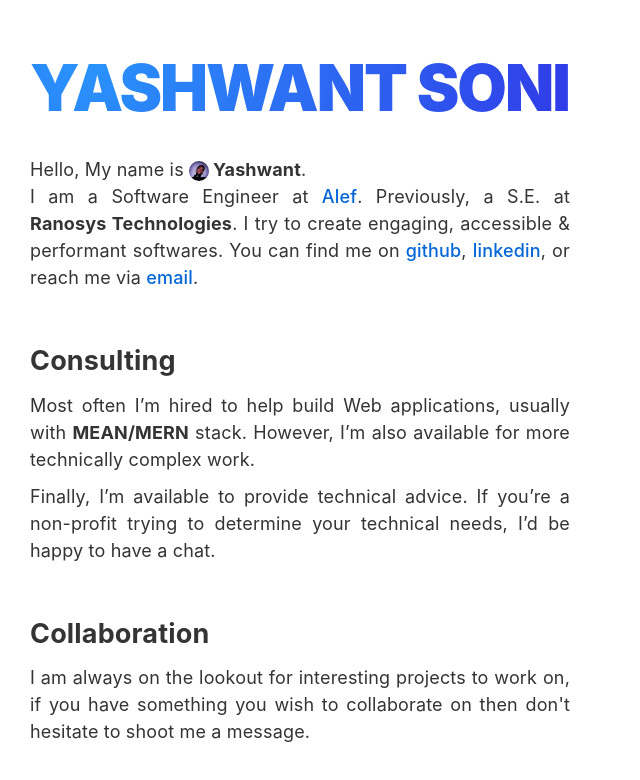
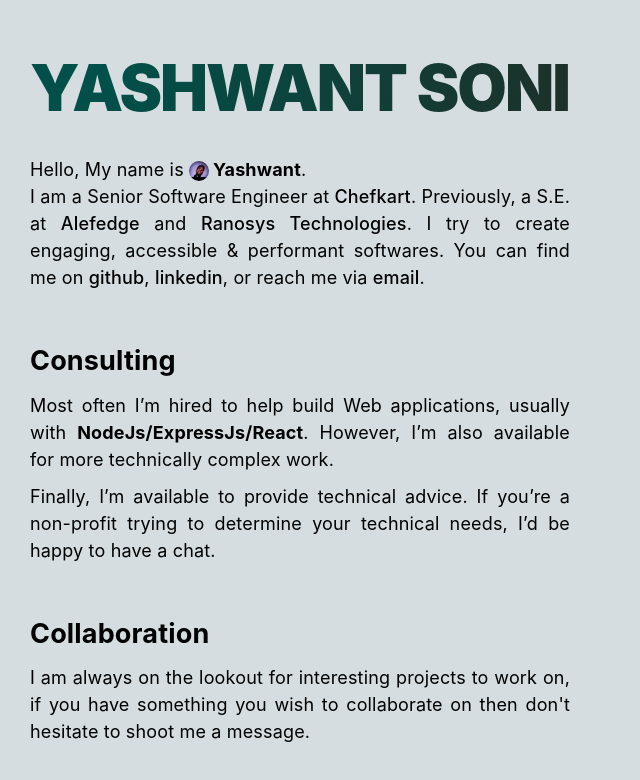
Before and after one commit to theyashwantsoni/theyashwantsoni.github.io, a plain HTML site: page index.html in a window 1280 px wide. Shown: the whole page, without its empty margins (0-640 px from the left). Drawn offline with Linux system fonts and the light colour scheme.

Commit message:
color changes

```diff
--- a/assets/main.css
+++ b/assets/main.css
@@ -1,4 +1,14 @@
+/*
+royal purple
+*/
+
 :root {
+    --backgroud-color: #D5DDE0;
+    --color: #000;
+    --primary: #000;
+}
+
+/* :root {
     --backgroud-color: #fff;
     --color: #343434;
     --primary: #0366d6;
@@ -10,9 +20,9 @@
         --color: #fff;
         --primary: #7bdffd;
     }
-}
+} */
 
-html.dark {
+/* html.dark {
     --backgroud-color: #343434;
     --color: #fff;
     --primary: #7bdffd;
@@ -22,7 +32,7 @@
     --backgroud-color: #fff;
     --color: #343434;
     --primary: #0366d6;
-}
+} */
 
 * {
     margin: 0;
@@ -69,7 +79,7 @@
     letter-spacing: -2px;
     font-weight: 900;
     font-size: calc(min(72px, max(38px, 100vw / 20)));
-    background-image: radial-gradient(circle farthest-corner at 10% 20%, rgba(37, 145, 251, 0.98) 0.1%, rgb(48, 60, 232) 99.8%);
+    background-image: radial-gradient(circle farthest-corner at 10% 20%, #00524C 0.1%, #1C3129 99.8%);
     -webkit-background-clip: text;
     -webkit-text-fill-color: transparent;
 }
--- a/index.html
+++ b/index.html
@@ -17,8 +17,8 @@
         <p>
             <span >Hello, My name is
             <img src="./assets/gravatar.jpeg" alt="yashwantsoni" class="avatar" /><strong>Yashwant</strong>. </span><br/>I am a
-            Software Engineer at <b>
-                <a href="https://www.wearealef.com/">Alef</a></b>. Previously, a S.E. at <strong>Ranosys Technologies</strong>. I try to create engaging, accessible & performant softwares. You can find me on
+            Senior Software Engineer at <b>
+                <a href="https://www.thechefkart.com/">Chefkart</a></b>. Previously, a S.E. at <strong><a href="https://www.alefedge.com/">Alefedge</a></strong> and <strong><a href="https://www.ranosys.com/">Ranosys Technologies</a></strong>. I try to create engaging, accessible & performant softwares. You can find me on
             <a href="https://github.com/theyashwantsoni">github</a>,
             <a href="https://www.linkedin.com/in/theyashwantsoni/">linkedin</a>, or reach me via
             <a href="mailto:yashwantsoni009@gmail.com">email</a>.
@@ -28,7 +28,7 @@
 
         <h2>Consulting</h2>
         <div>
-            <p>Most often I’m hired to help build Web applications, usually with <strong>MEAN/MERN</strong> stack. However, I’m also
+            <p>Most often I’m hired to help build Web applications, usually with <strong>NodeJs/ExpressJs/React</strong>. However, I’m also
                 available for more technically complex work.</p>
             <p>Finally, I’m available to provide technical advice. If you’re a non-profit trying to determine your
                 technical needs, I’d be happy to have a chat.</p>
```
